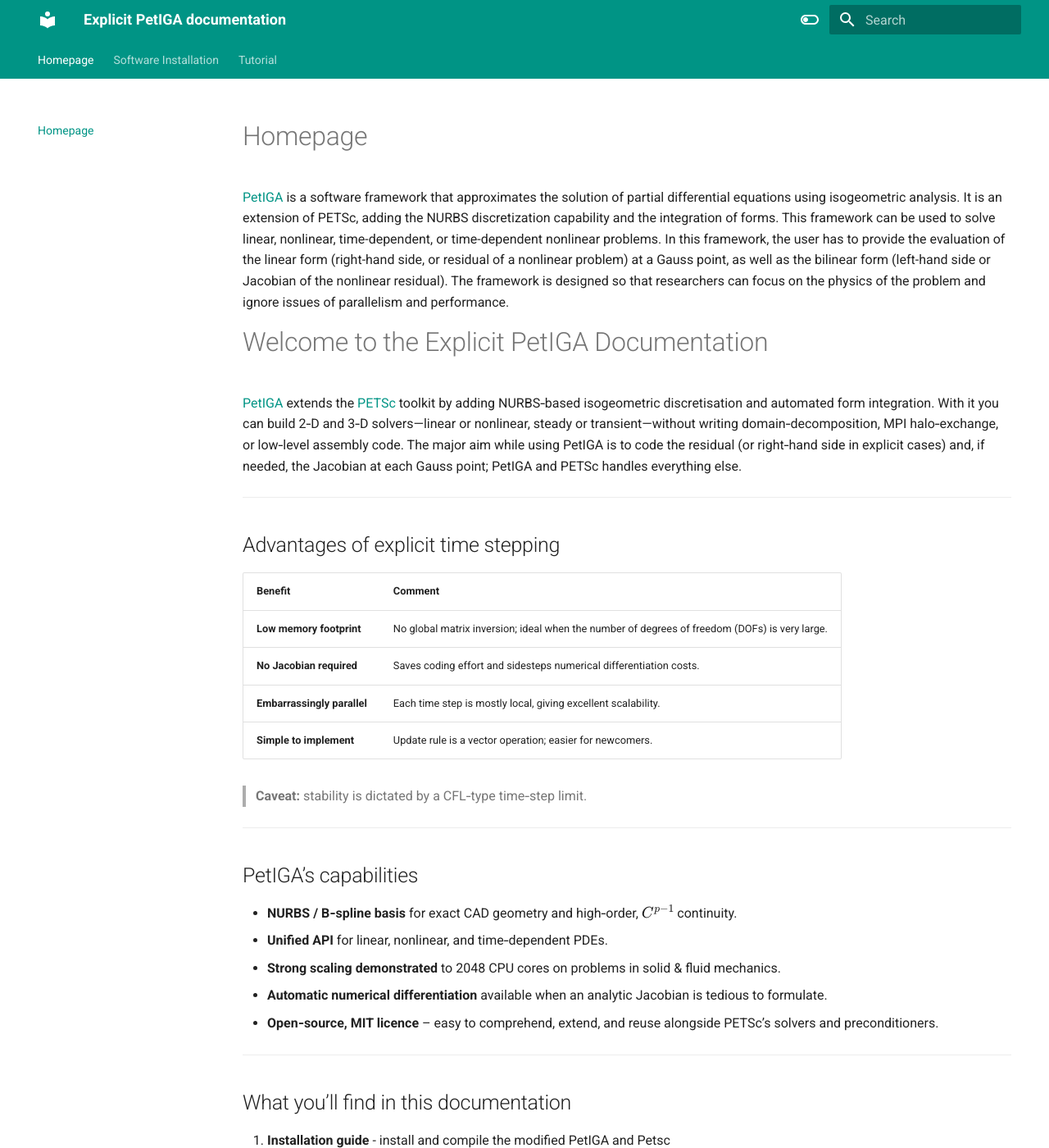
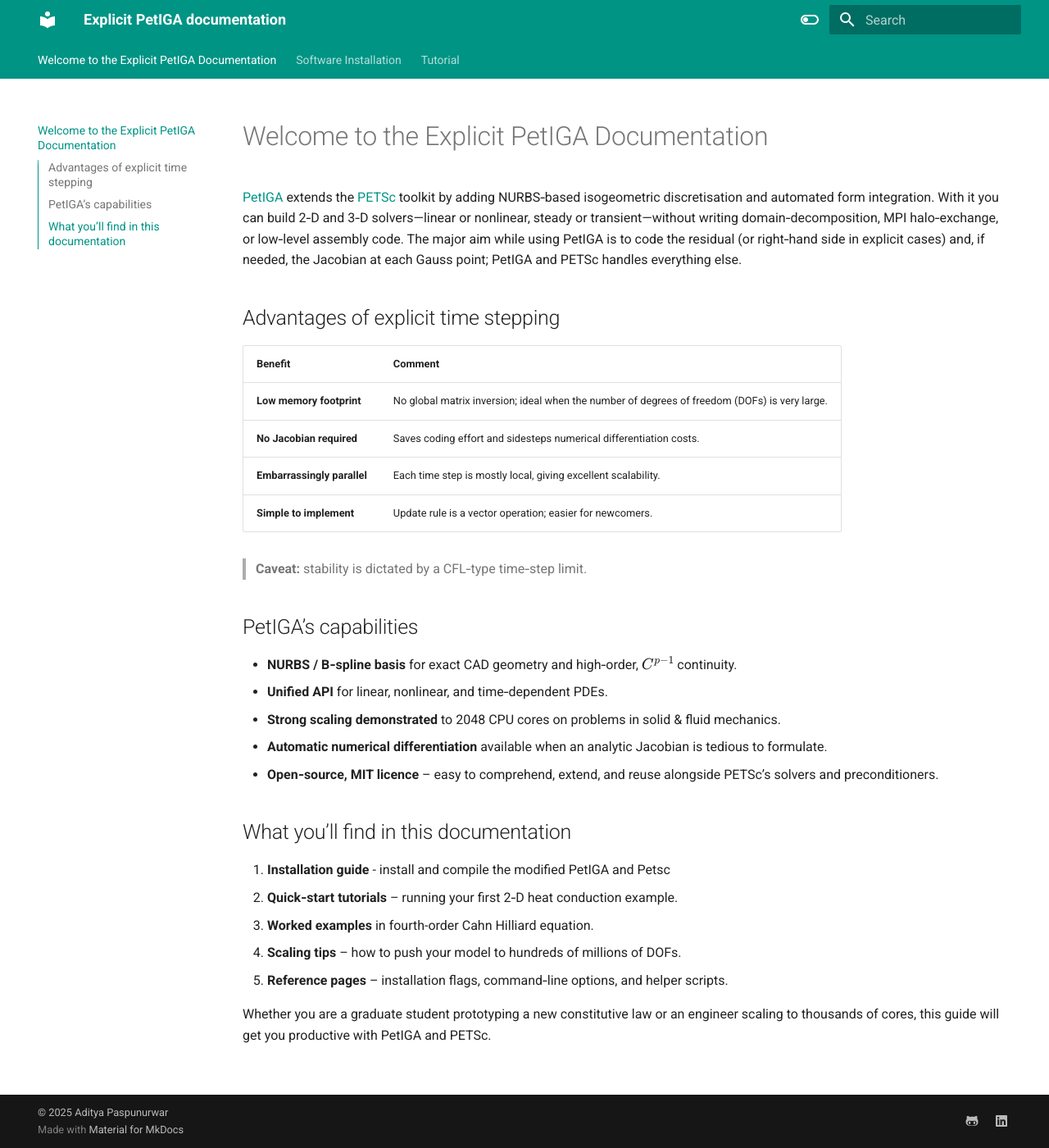
Before and after one commit to Aditya0809/Documentation, an MkDocs documentation site: the page built from docs/index.md, in a window 1280 px wide and 1400 px high. Shown: the whole window at 82% size. Built offline with MkDocs 1.6.1 and Material for MkDocs 9.7.7, drawn with Linux system fonts in a browser that asks for light colours; some of the changed text lies outside the part shown.

Commit message:
installation10

```diff
--- a/docs/index.md
+++ b/docs/index.md
@@ -1,13 +1,8 @@
-# Homepage
-
-[PetIGA](https://github.com/dalcinl/PetIGA) is a software framework that approximates the solution of partial differential equations using isogeometric analysis. It is an extension of PETSc, adding the NURBS discretization capability and the integration of forms. This framework can be used to solve linear, nonlinear, time-dependent, or time-dependent nonlinear problems. In this framework, the user has to provide the evaluation of the linear form (right-hand side, or residual of a nonlinear problem) at a Gauss point, as well as the bilinear form (left-hand side or Jacobian of the nonlinear residual). The framework is designed so that researchers can focus on the physics of the problem and ignore issues of parallelism and performance.
-
-
 # Welcome to the Explicit PetIGA Documentation
 
 [PetIGA](https://github.com/dalcinl/PetIGA) extends the [PETSc](https://petsc.org/release/) toolkit by adding NURBS‐based isogeometric discretisation and automated form integration.  With it you can build 2‑D and 3‑D solvers—linear or nonlinear, steady or transient—without writing domain‑decomposition, MPI halo‑exchange, or low‑level assembly code.  The major aim while using PetIGA is to code the residual (or right‑hand side in explicit cases) and, if needed, the Jacobian at each Gauss point; PetIGA and PETSc handles everything else.
 
----
+
 
 ## Advantages of explicit time stepping
 
@@ -20,7 +15,7 @@
 
 > **Caveat:** stability is dictated by a CFL‑type time‐step limit.
 
----
+
 
 ## PetIGA’s capabilities
 
@@ -30,12 +25,12 @@
 * **Automatic numerical differentiation** available when an analytic Jacobian is tedious to formulate.
 * **Open‑source, MIT licence** – easy to comprehend, extend, and reuse alongside PETSc’s solvers and preconditioners.
 
----
+
 
 ## What you’ll find in this documentation
 
 1. **Installation guide** - install and compile the modified PetIGA and Petsc
-1. **Quick‑start tutorials** – tunning your first 2‑D heat conduction example.
+1. **Quick‑start tutorials** – running your first 2‑D heat conduction example.
 3. **Worked examples** in fourth-order Cahn Hilliard equation.
 4. **Scaling tips** – how to push your model to hundreds of millions of DOFs.
 5. **Reference pages** – installation flags, command‑line options, and helper scripts.
```
